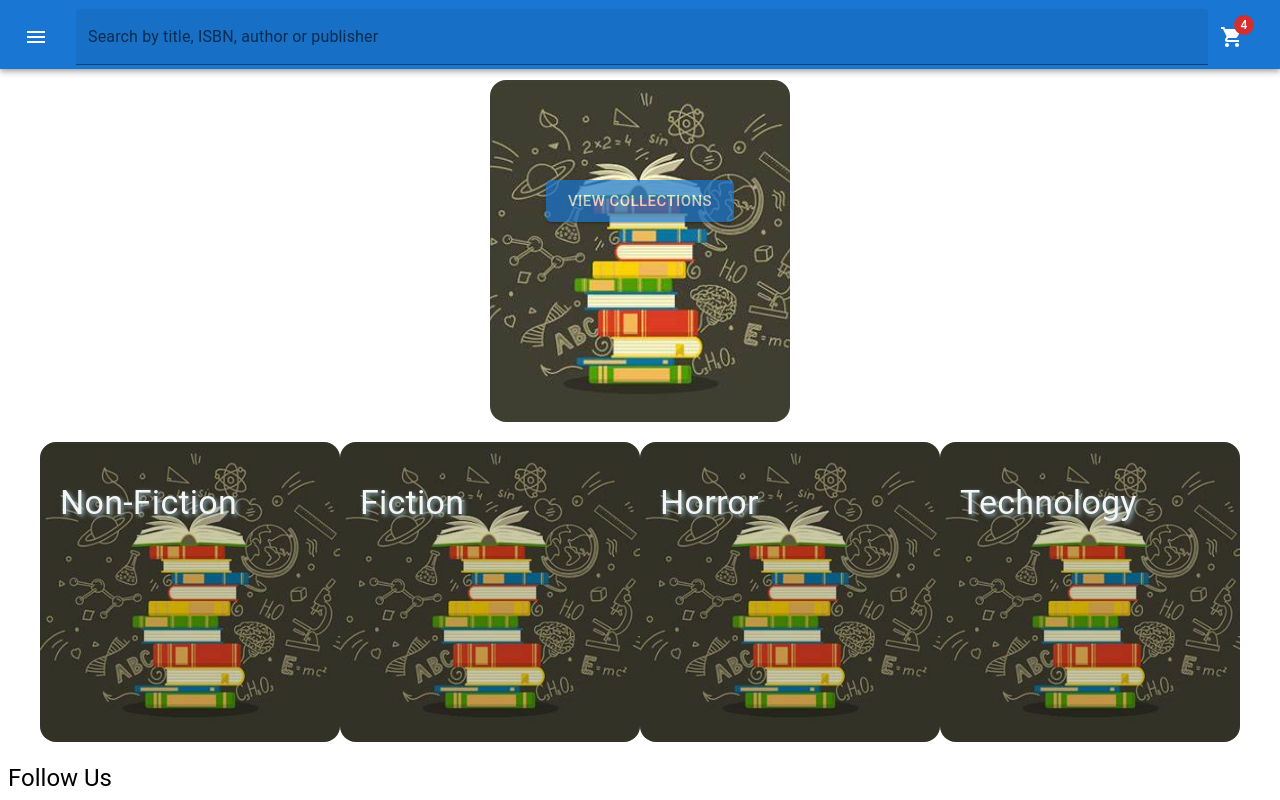
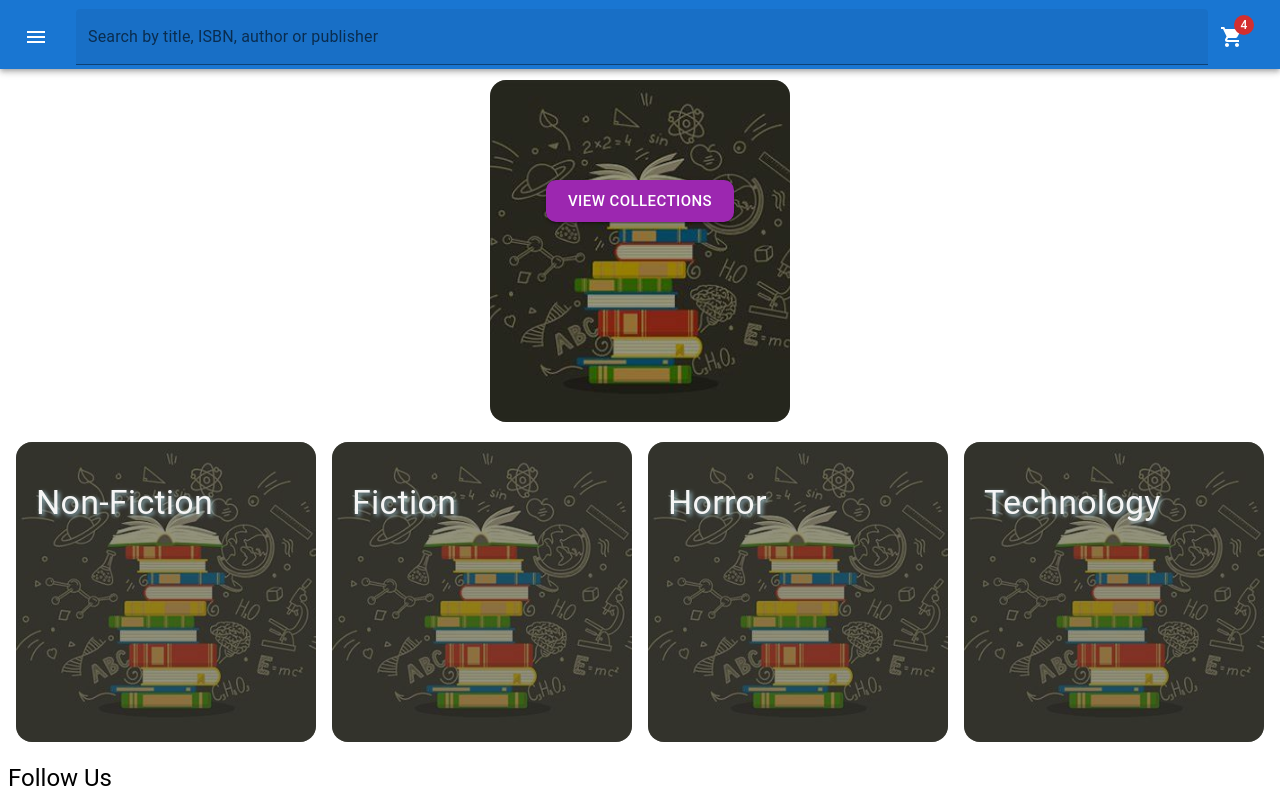
Before and after one commit to AywinK/bookstore, a React (Vite) app in the folder frontend/: page / in a window 1280 px wide. Shown: the top 800 px of the page. Built offline with nearby package versions, Linux system fonts and the light colour scheme; no server answers.

Commit message:
adds categoryBox styles

```diff
--- a/frontend/src/components/CategoryBox.jsx
+++ b/frontend/src/components/CategoryBox.jsx
@@ -29,7 +29,7 @@ const CategoryBox = ({ categoryLink, categoryName }) => {
                     right: 0,
                     bottom: 0,
                     borderRadius: "16px",
-                    background: "rgba(0,0,0,0.2)",
+                    background: "rgba(40,40,40,0.5)",
                 }
             }
             }
--- a/frontend/src/pages/Homepage.jsx
+++ b/frontend/src/pages/Homepage.jsx
@@ -5,19 +5,19 @@ import CategoryBox from '../components/CategoryBox';
 
 const displayedCollectionList = [
     {
-        categoryLink: "/non-fiction",
+        categoryLink: "/collections/non-fiction",
         categoryName: "Non-Fiction"
     },
     {
-        categoryLink: "/fiction",
+        categoryLink: "/collections/fiction",
         categoryName: "Fiction"
     },
     {
-        categoryLink: "/horror",
+        categoryLink: "/collections/horror",
         categoryName: "Horror"
     },
     {
-        categoryLink: "/technology",
+        categoryLink: "/collections/technology",
         categoryName: "Technology"
     }
 ]
@@ -29,6 +29,7 @@ const Homepage = () => {
         <>
             <Box
                 sx={{
+                    position: "relative",
                     aspectRatio: "1/1",
                     width: '300px',
                     borderRadius: '16px',
@@ -37,27 +38,48 @@ const Homepage = () => {
                     backgroundPosition: 'center',
                     marginRight: "auto",
                     marginLeft: "auto",
+
+
+                    "&:before": {
+                        content: '""',
+                        position: "absolute",
+                        top: 0,
+                        left: 0,
+                        right: 0,
+                        bottom: 0,
+                        borderRadius: "16px",
+                        background: "rgba(0,0,0,0.4)",
+                    }
                 }}
             >
                 <Link to="/collections">
                     <Button
                         variant="contained"
                         size='large'
-                        color="primary"
+                        color="secondary"
                         sx={{
-                            opacity: "0.7",
                             marginTop: "100px",
                             marginLeft: "auto",
                             marginRight: "auto",
                             marginBottom: "200px",
-                            borderRadius: "5px",
+                            borderRadius: "10px",
+
                         }}
                     >View Collections
                     </Button>
                 </Link>
             </Box>
 
-            {displayedCollectionList.map(collection => <CategoryBox key={collection.categoryName} categoryLink={collection.categoryLink} categoryName={collection.categoryName} />)}
+            <div
+                style={{
+                    display: "flex",
+                    flexWrap: "wrap",
+                    alignItems: "center",
+                    justifyContent: "space-evenly"
+                }}
+            >
+                {displayedCollectionList.map(collection => <CategoryBox key={collection.categoryName} categoryLink={collection.categoryLink} categoryName={collection.categoryName} />)}
+            </div>
         </>
     )
 }
```
